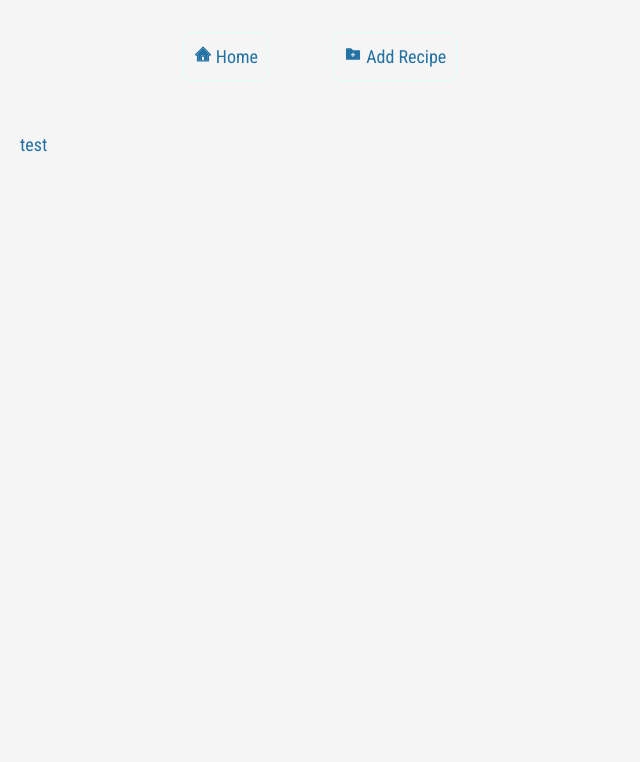
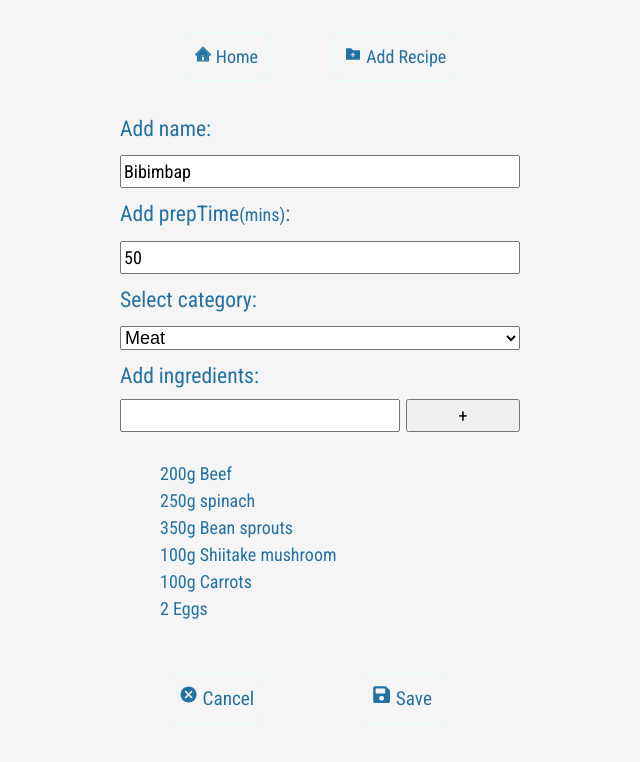
Before and after one commit to QuanXuuu/Capstone-project, a React (Create React App) app: page /recipes/IMhEJEga-61VwSh1BSWUx in a window 1280 px wide. Both pictures are taken after a click on the button "Edit". Shown: the top 762 px of the page, without its empty margins (0-640 px from the left). Built offline with nearby package versions, Linux system fonts and the light colour scheme.

Commit message:
edit function problem

```diff
--- a/src/App.js
+++ b/src/App.js
@@ -11,6 +11,7 @@ import RecipeEdit from './pages/RecipeEdit.js';
 
 export default function App() {
   const [recipes, setRecipes] = useState(getFromLocal('recipes') ?? dbRecipes);
+  const [editRecipe, setEditRecipe] = useState();
 
   function addRecipe(recipe) {
     setRecipes([...recipes, recipe]);
@@ -18,6 +19,10 @@ export default function App() {
 
   function deleteRecipe(recipeId) {
     setRecipes(recipes.filter(recipe => recipe.id !== recipeId));
+  }
+
+  function copyRecipe(recipe) {
+    setEditRecipe(recipe);
   }
 
   useEffect(() => setToLocal('recipes', recipes), [recipes]);
@@ -29,8 +34,11 @@ export default function App() {
         <Route path="/" element={<Home recipes={recipes} />} />
         <Route path="/recipes">
           <Route path="new" element={<RecipeCreate onAddRecipe={addRecipe} />} />
-          <Route path=":id" element={<RecipeDetail recipes={recipes} onDeleteRecipe={deleteRecipe} />} />
-          <Route path=":id/edit" element={<RecipeEdit recipes={recipes} />} />
+          <Route
+            path=":id"
+            element={<RecipeDetail recipes={recipes} onDeleteRecipe={deleteRecipe} onEditRecipe={copyRecipe} />}
+          />
+          <Route path=":id/edit" element={<RecipeEdit recipes={recipes} editRecipe={editRecipe} />} />
         </Route>
       </Routes>
       <Outlet />
--- a/src/pages/RecipeDetail.js
+++ b/src/pages/RecipeDetail.js
@@ -9,7 +9,7 @@ import styled from 'styled-components';
 
 import Dialogue from '../components/Dialogue/Dialogue';
 
-export default function RecipeDetail({recipes, onDeleteRecipe}) {
+export default function RecipeDetail({recipes, onDeleteRecipe, onEditRecipe}) {
   const {id} = useParams();
   const navigate = useNavigate();
   const recipe = recipes.find(recipe => recipe.id === id);
@@ -27,6 +27,7 @@ export default function RecipeDetail({recipes, onDeleteRecipe}) {
   };
 
   const handleRedirect = () => {
+    onEditRecipe(recipe);
     navigate(`/recipes/${id}/edit`);
   };
 
--- a/src/pages/RecipeEdit.js
+++ b/src/pages/RecipeEdit.js
@@ -1,3 +1,112 @@
-export default function RecipeEdit() {
-  return <p>test</p>;
+import {FaSave} from 'react-icons/fa';
+import {MdCancel} from 'react-icons/md';
+import {useParams, useNavigate} from 'react-router-dom';
+import styled from 'styled-components';
+
+import IngredientsForm from '../components/IngredientsForm/IngredientsForm';
+
+export default function RecipeEdit({recipes, editRecipe}) {
+  const {id} = useParams();
+  const navigate = useNavigate();
+
+  const handleRedirect = () => {
+    navigate(`/recipes/${id}`);
+  };
+
+  //   const recipe = recipes.find(recipe => recipe.id === id);
+
+  console.log(editRecipe);
+
+  const handleChange = event => {
+    event.preventDefault();
+    console.log(editRecipe);
+    console.log(event.target.value);
+    editRecipe.name = event.target.value;
+    console.log(editRecipe);
+  };
+
+  return (
+    <EditForm>
+      <EditLabel htmlFor="name">Add name:</EditLabel>
+      <input id="name" name="name" autoComplete="off" value={editRecipe.name} onChange={handleChange} required />
+      <EditLabel htmlFor="prepTime">
+        Add prepTime<small>(mins)</small>:
+      </EditLabel>
+      <input type="number" id="prepTime" name="prepTime" value={editRecipe.prepTime} required />
+      <EditLabel htmlFor="category">Select category:</EditLabel>
+      <EditSelect id="category" name="category" defaultValue="" value={editRecipe.category} required>
+        <option value="" disabled hidden>
+          --Please select category--
+        </option>
+        <option value="Vegetarian">Vegetarian</option>
+        <option value="Fish">Fish</option>
+        <option value="Meat">Meat</option>
+        <option value="Dessert">Dessert</option>
+      </EditSelect>
+
+      <IngredientsForm value={editRecipe.ingredients} />
+
+      <Scroller role="list">
+        {editRecipe.ingredients.map((ingredient, index) => (
+          <IngredientItem key={index}>{ingredient}</IngredientItem>
+        ))}
+      </Scroller>
+
+      <ButtonWrapper>
+        <Button type="button" onClick={handleRedirect}>
+          <MdCancel /> Cancel
+        </Button>
+        <Button type="submit">
+          <FaSave /> Save
+        </Button>
+      </ButtonWrapper>
+    </EditForm>
+  );
 }
+
+const EditForm = styled.form`
+  display: flex;
+  flex-direction: column;
+  gap: 10px;
+  margin: 0 auto;
+  max-width: 400px;
+`;
+
+const EditLabel = styled.label`
+  font-size: 1.2em;
+  grid-column: span 2;
+`;
+
+const EditSelect = styled.select`
+  font-size: 1em;
+`;
+
+const Scroller = styled.ul`
+  height: 100%;
+  overflow-y: auto;
+`;
+
+const IngredientItem = styled.li`
+  list-style: none;
+`;
+
+const ButtonWrapper = styled.div`
+  display: flex;
+  align-items: center;
+`;
+
+const Button = styled.button`
+  padding: 10px;
+  margin: 1.5rem 3rem;
+  border: 1px solid var(--lightcyan);
+  border-radius: 8px;
+  color: inherit;
+  background-color: whitesmoke;
+  font-size: 1.2rem;
+  cursor: pointer;
+
+  :active {
+    background-color: var(--blue);
+    color: white;
+  }
+`;
```
